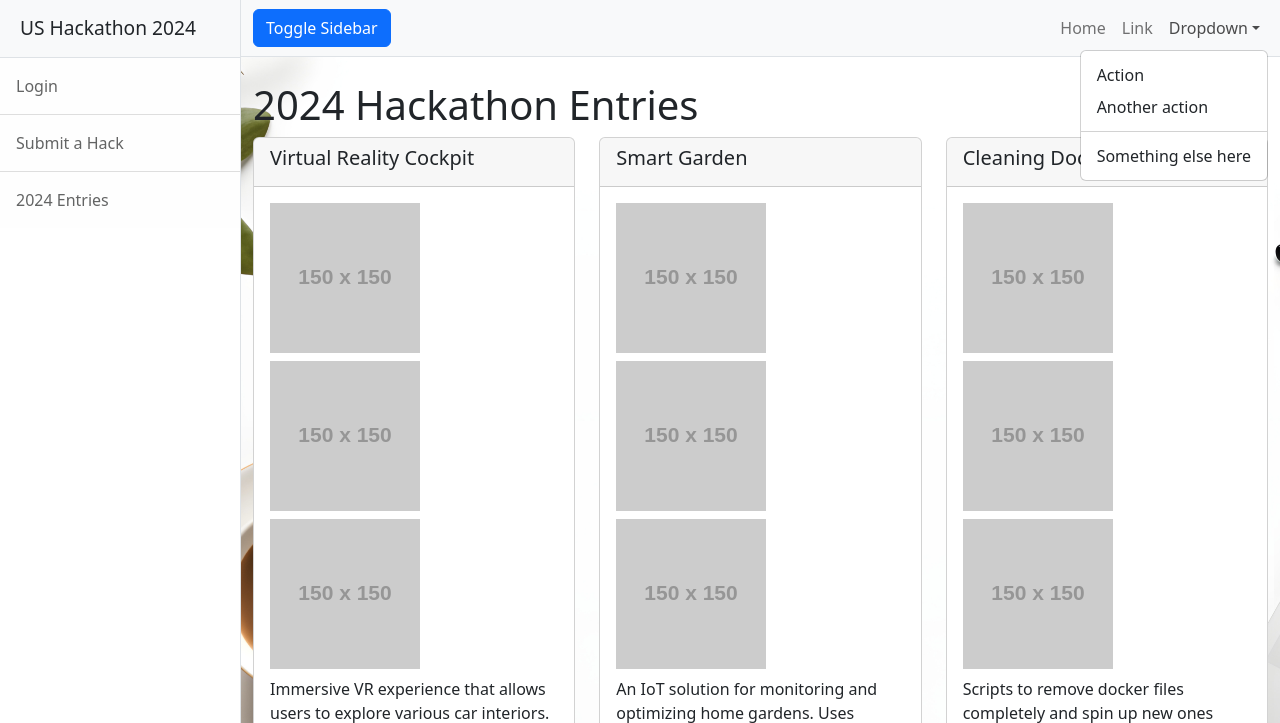
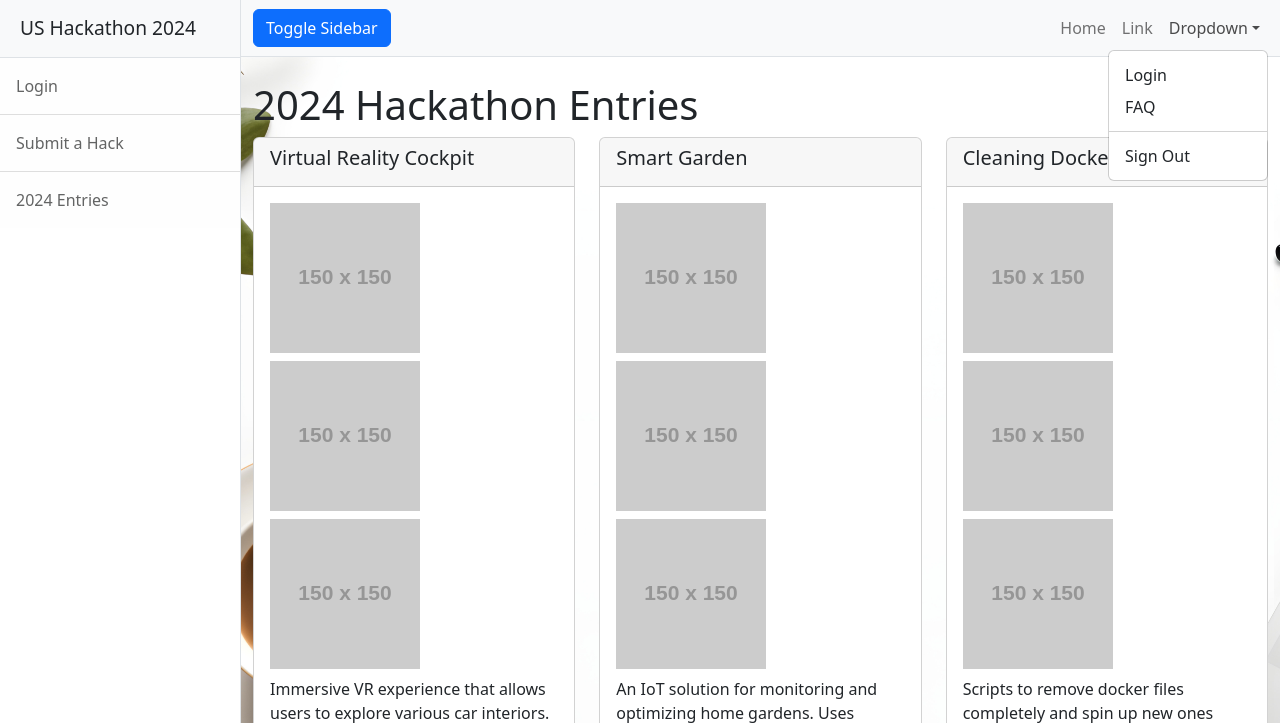
Before and after one commit to dchernopolskiy/hackathon-pager, a plain HTML site: page entries.html in a window 1280 px wide. Both pictures are taken after a click on the button "Dropdown". Shown: the top 723 px of the page. Drawn offline with nearby package versions, Linux system fonts and the light colour scheme; placeholder pictures from the web are drawn by us.

Commit message:
Quick fix for links on each page

```diff
--- a/entries.html
+++ b/entries.html
@@ -31,11 +31,11 @@
                             <li class="nav-item"><a class="nav-link" href="#!">Link</a></li>
                             <li class="nav-item dropdown">
                                 <a class="nav-link dropdown-toggle" id="navbarDropdown" href="#" role="button" data-bs-toggle="dropdown" aria-haspopup="true" aria-expanded="false">Dropdown</a>
-                                <div class="dropdown-menu dropdown-menu-end" aria-labelledby="navbarDropdown">
-                                    <a class="dropdown-item" href="#!">Action</a>
-                                    <a class="dropdown-item" href="#!">Another action</a>
+                                    <div class="dropdown-menu dropdown-menu-end" aria-labelledby="navbarDropdown">
+                                    <a class="dropdown-item" href="login.html">Login</a>
+                                    <a class="dropdown-item" href="#!">FAQ</a>
                                     <div class="dropdown-divider"></div>
-                                    <a class="dropdown-item" href="#!">Something else here</a>
+                                    <a class="dropdown-item" href="#!">Sign Out</a>
                                 </div>
                             </li>
                         </ul>
```
Also changed, not shown: index.html (+1 -1 lines), submit.html (+1 -1 lines).
